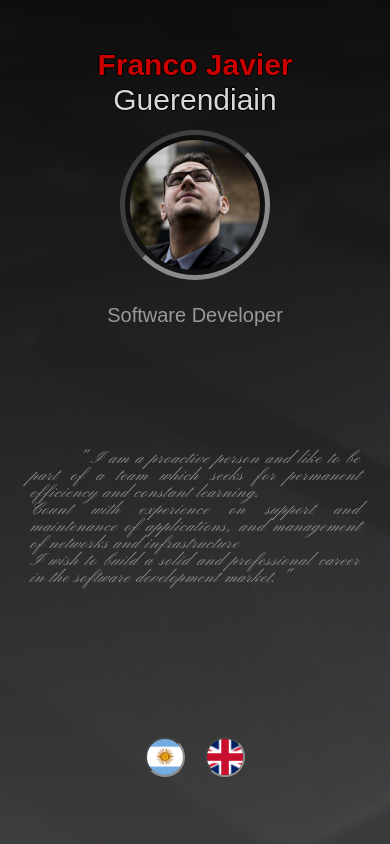
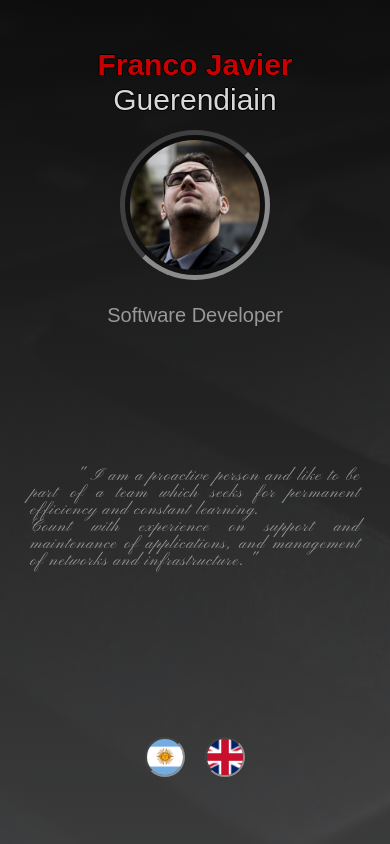
Before and after one commit to fguerendiain/cvfguerend, an Angular app in the folder cvfguerend/: page / in a window 390 px wide. Shown: the top 844 px of the page. Built offline with nearby package versions, Linux system fonts and the light colour scheme; a web font is replaced by a local one.

Commit message:
se corrige comportamiento responsive

```diff
--- a/cvfguerend/src/app/views/main/owner-bio/owner-bio.component.css
+++ b/cvfguerend/src/app/views/main/owner-bio/owner-bio.component.css
@@ -10,7 +10,6 @@
     margin: center;
     letter-spacing: 0.1rem;
     line-height: 3.5rem;
-    font-style: italic;
     font-family: 'Pinyon Script', cursive;
 }
 
--- a/cvfguerend/src/app/views/resume/jobs/jobs.component.css
+++ b/cvfguerend/src/app/views/resume/jobs/jobs.component.css
@@ -87,3 +87,15 @@ pre{
         padding-bottom: 1.5rem;
     }
 }
+
+@media(max-width: 500px){
+
+  .jobHeaderEnterprise{
+    width: 30%;
+}
+
+.jobHeaderDates{
+    width: 70%;
+}
+
+}
--- a/cvfguerend/src/assets/cvData.json
+++ b/cvfguerend/src/assets/cvData.json
@@ -12,8 +12,8 @@
         {"en":"Professional Profile"}
       ],
       "text":[
-        {"es":"Cuento con experiencia y conocimientos técnicos generales en cuanto a redes e infraestructura.\nSoy una persona proactiva y con capacidad para formar parte de un equipo en el que se busque permanentemente la eficiencia y la constante capacitación.\nDeseo poder crecer profesional y personalmente en el mercado laboral del desarrollo de software."},
-        {"en":"I am a proactive person and like to be part of a team which seeks for permanent efficiency and constant learning.\nCount with experience on support and maintenance of applications, and management of networks and infrastructure\nI wish to build a solid and professional career in the software development market."}
+        {"es":"Cuento con experiencia y conocimientos técnicos generales en cuanto a redes e infraestructura.\nSoy una persona proactiva y con capacidad para formar parte de un equipo en el que se busque permanentemente la eficiencia y la constante capacitación."},
+        {"en":"I am a proactive person and like to be part of a team which seeks for permanent efficiency and constant learning.\nCount with experience on support and maintenance of applications, and management of networks and infrastructure."}
       ]
     },
     "contact":{
@@ -143,7 +143,7 @@
         ],
         "until":[
           {"en":"Present"},
-          {"es":"Present"}
+          {"es":"Presente"}
         ],
         "enterprise":[
           {"en":"EVERIS Argentina."},
```
Also changed, not shown: cvfguerend/resources/mainView.jpg (added), cvfguerend/src/assets/background/mainLeft.jpg (added).
